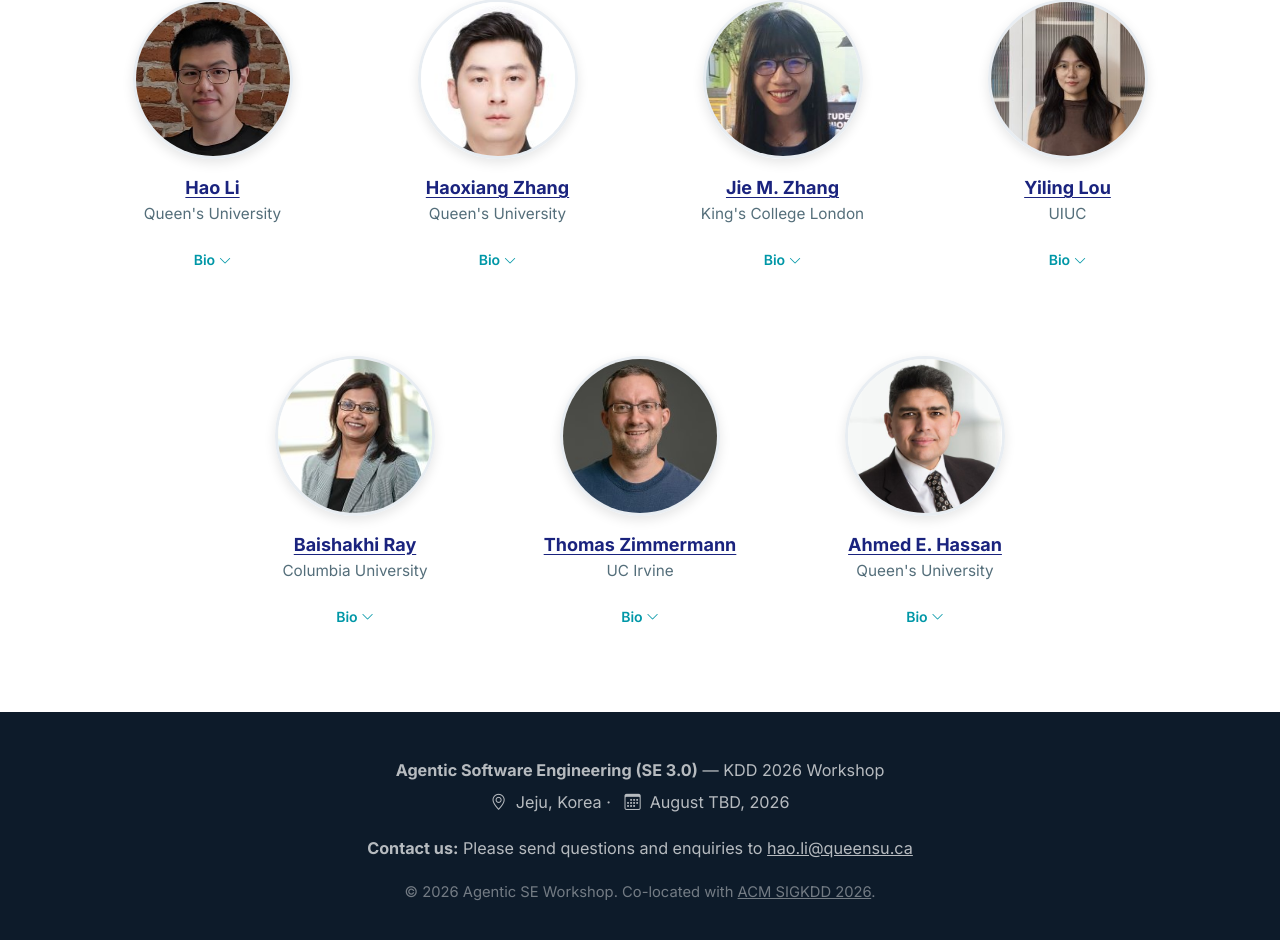
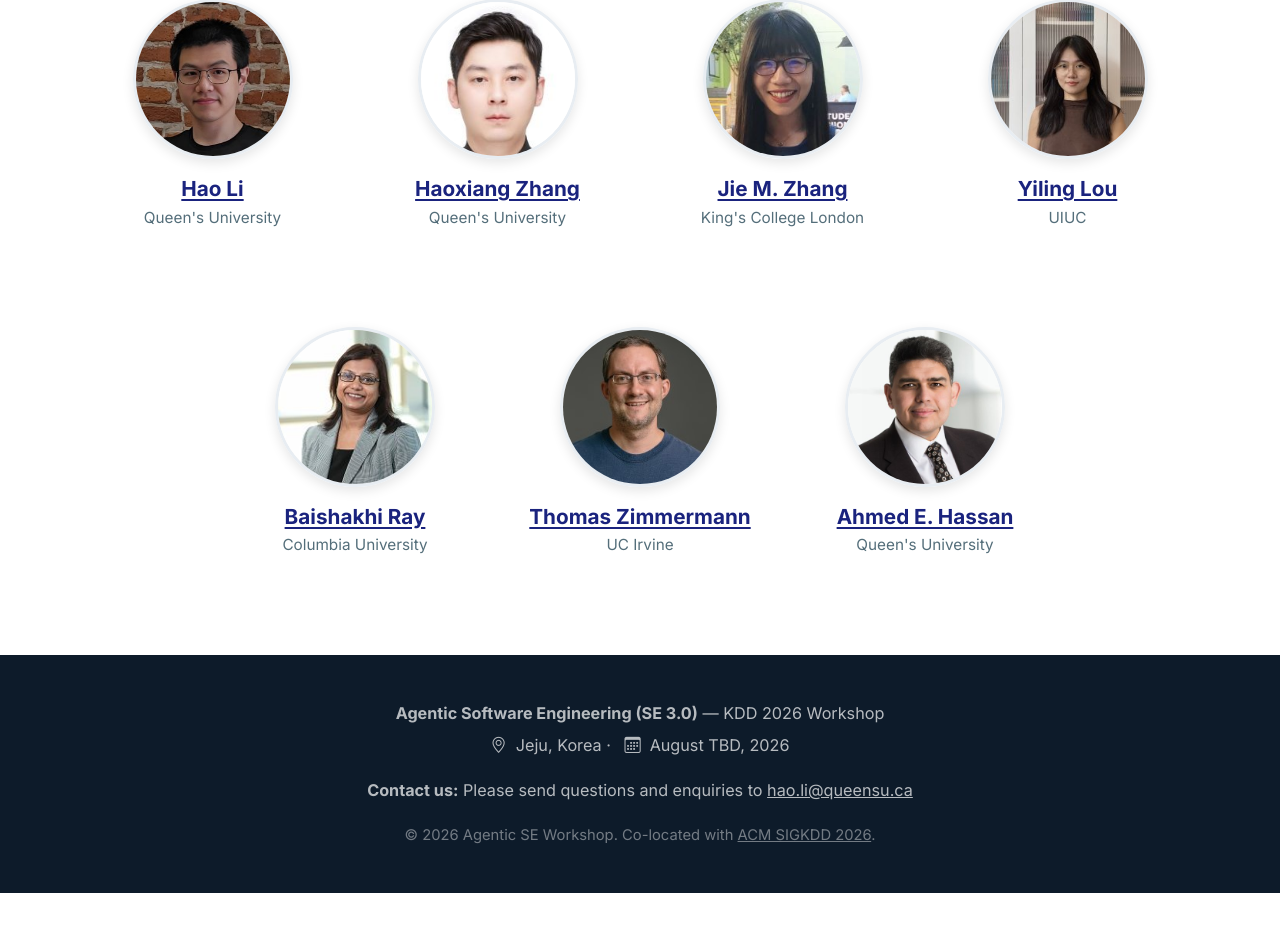
Before and after one commit to agent-se/agent-se.github.io, a Vue app: page / in a window 1280 px wide. Shown: the part 3830-4770 px from the top of the page. After the commit the page ends 4723 px from the top, so only its background shows below. Built offline with nearby package versions, Linux system fonts and the light colour scheme.

Commit message:
removed bio

```diff
--- a/src/App.vue
+++ b/src/App.vue
@@ -42,7 +42,7 @@ const organizers = [
   },
   {
     name: 'Haoxiang Zhang',
-    website: 'https://haoxianghz.gitlab.io',
+    website: 'https://haoxianghz.gitlab.io/homepage/',
     photo: '/images/haoxiangzhang.jpg',
     objectPosition: 'center 15%',
     affiliation: 'Queen\'s University',
@@ -91,12 +91,6 @@ const organizers = [
     bio: 'Mustafa Prize Laureate. Fellow of ACM, IEEE, and AAIA. Canada Research Chair in Software Engineering. Founder of the AI-Augmented SE, MSR, and AIware communities. Member of the Royal Society of Canada. The only person to receive both the ACM SIGSOFT Influential Educator Award (2019) and the IEEE TCSE Distinguished Educator Award (2020).',
   },
 ]
-
-const expandedBios = ref({})
-
-function toggleBio(name) {
-  expandedBios.value[name] = !expandedBios.value[name]
-}
 
 function scrollTo(id) {
   navCollapsed.value = true
@@ -312,11 +306,6 @@ onUnmounted(() => window.removeEventListener('scroll', handleScroll))
             </h5>
             <p class="affiliation">{{ o.affiliation }}</p>
             <span v-if="o.role" class="role-badge">{{ o.role }}</span>
-            <div v-if="expandedBios[o.name]" class="bio-text">{{ o.bio }}</div>
-            <button class="bio-toggle" @click="toggleBio(o.name)">
-              {{ expandedBios[o.name] ? 'Less' : 'Bio' }}
-              <i :class="expandedBios[o.name] ? 'bi bi-chevron-up' : 'bi bi-chevron-down'" style="font-size: 0.7rem;"></i>
-            </button>
           </div>
         </div>
       </div>
--- a/src/assets/style.css
+++ b/src/assets/style.css
@@ -228,7 +228,7 @@ body {
 
 .organizer-card h5 {
   font-weight: 700;
-  font-size: 1rem;
+  font-size: 1.15rem;
   margin-bottom: 0.25rem;
   color: var(--primary);
 }
```
Also changed, not shown: 6 other files (tests, documents, lock files or other folders).
